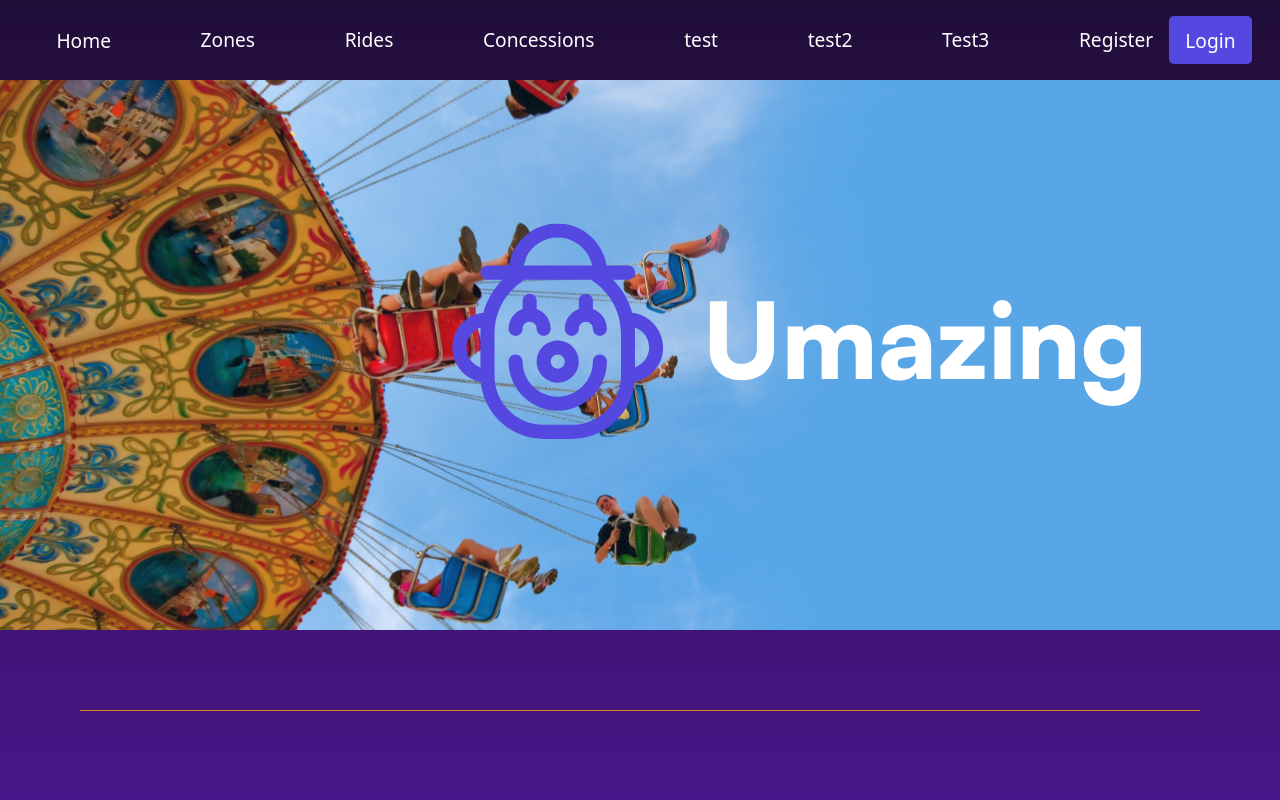
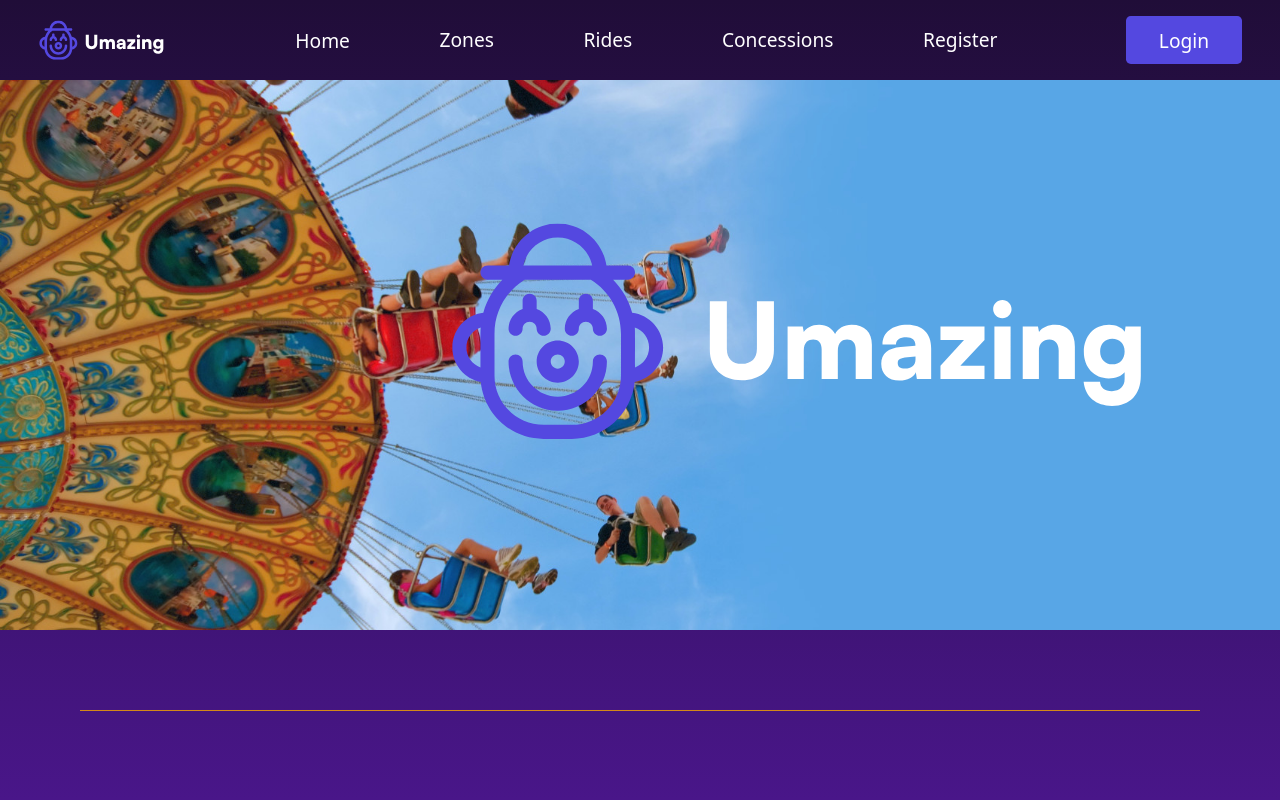
Before and after one commit to JadenJT/Amusment_Frontend, a React (Create React App) app in the folder my-app/: page / in a window 1280 px wide. Shown: the top 800 px of the page. Built offline with nearby package versions, Linux system fonts and the light colour scheme.

Commit message:
Routing for the pages done

```diff
--- a/my-app/src/App.js
+++ b/my-app/src/App.js
@@ -21,9 +21,9 @@ import Employee from './pages/employee/Employee';
 import Manager from './pages/Manager/manager';
 import Maintenance from './pages/maintenance/maintenance';
 import { ShopContextProvider } from './components/cartContext/CartContext';
-import Test from './pages/test/Test';
-import Test2 from './pages/test2/Test2';
-import Test3 from './pages/test3/Test3';
+import DbRides from './pages/test/DbRides';
+import DbConcession from './pages/test2/DbConcession';
+import DbZones from './pages/test3/dbZones';
 
 
 export const UserContext = createContext(null);
@@ -71,16 +71,13 @@ function App() {
                 <Route path="Maintenance" element={<Maintenance user={user} />} />
               }
 
-              <Route path="rides" element={<Rides />} />
+              <Route path="rides" element={<DbRides />} />
               <Route path="*" element={<Error404 />} />
-              <Route path="concessions" element={<Concessions />} />
-              <Route path="zone" element={<Zones />} />
+              <Route path="concessions" element={<DbConcession />} />
+              <Route path="zone" element={<DbZones />} />
 
-              <Route path="Test" element={<Test />} />
 
-              <Route path="Test2" element={<Test2 />} />
 
-              <Route path="Test3" element={<Test3 />} />
 
               {user.role_type == 'admin' &&
                 <Route path='EditAttraction' element={<EditAttraciton />} />
--- a/my-app/src/components/Navbar/Navbar.js
+++ b/my-app/src/components/Navbar/Navbar.js
@@ -61,27 +61,6 @@ function Navbar() {
               Concessions
             </Link>
           </div>
-
-          <div className='test'>
-            <Link to='/test' className='navbar-logo'>
-              test
-            </Link>
-          </div>
-
-          <div className='test2'>
-            <Link to='/test2' className='navbar-logo'>
-              test2
-            </Link>
-          </div>
-
-          <div className='test3'>
-            <Link to='/test3' className='navbar-logo'>
-              Test3
-            </Link>
-          </div>
-
-
-
           {user != null && user.role_type == 'admin' &&
             <div className='admin'>
               <Link to='/admin' className='navbar-logo'>
--- a/my-app/src/components/RidesMap/RidesMap.js
+++ /dev/null
@@ -1,9 +0,0 @@
-
-export const RidesMap = async () => {
-
-    const response = await fetch('http://localhost:8080/ride/all')
-    const ridesMap = await response.json();
-    console.log(ridesMap.item)
-
-    return ridesMap.item
-};
--- a/my-app/src/pages/Home/home.js
+++ b/my-app/src/pages/Home/home.js
@@ -1,6 +1,5 @@
 import React from "react";
 import "./home.css"
-import { RidesMap } from "../../components/RidesMap/RidesMap";
 import Logo from '../../icons/Umazing.svg';
 import GuestsInRide from '../../images/GuestsInRide.jpg'
 export default function Home() {
--- a/my-app/src/pages/Rides/rides.js
+++ b/my-app/src/pages/Rides/rides.js
@@ -4,7 +4,6 @@ import { Link, animateScroll } from "react-scroll";
 import Logo from '../../icons/Umazing.svg';
 import { UserContext } from '../../App';
 import { ShopContext } from '../../components/cartContext/CartContext';
-import { RidesMap } from '../../components/RidesMap/RidesMap';
 
 
 const images = {};
```
Also changed, not shown: my-app/src/pages/test/DbRides.js (renamed from my-app/src/pages/test/Test.js, +2 -2 lines), my-app/src/pages/test3/dbZones.js (renamed from my-app/src/pages/test3/Test3.js, +2 -2 lines), my-app/src/pages/Zone/zone.js (line endings or trailing spaces), my-app/src/pages/test2/DbConcession.js (renamed from my-app/src/pages/test2/Test2.js).
